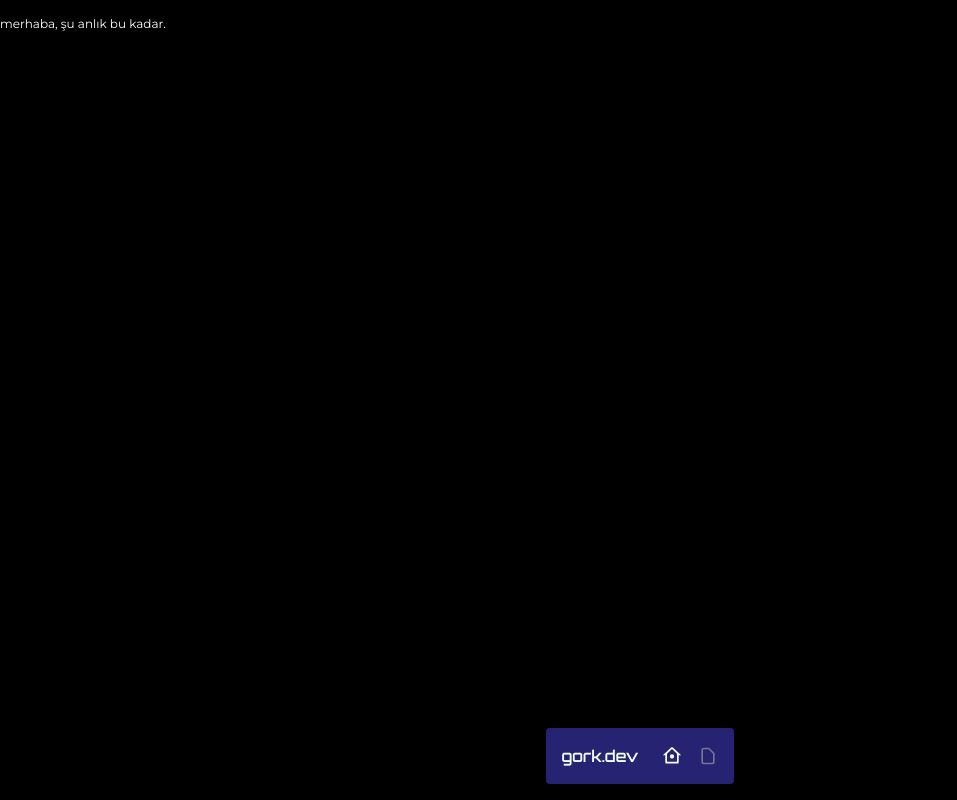
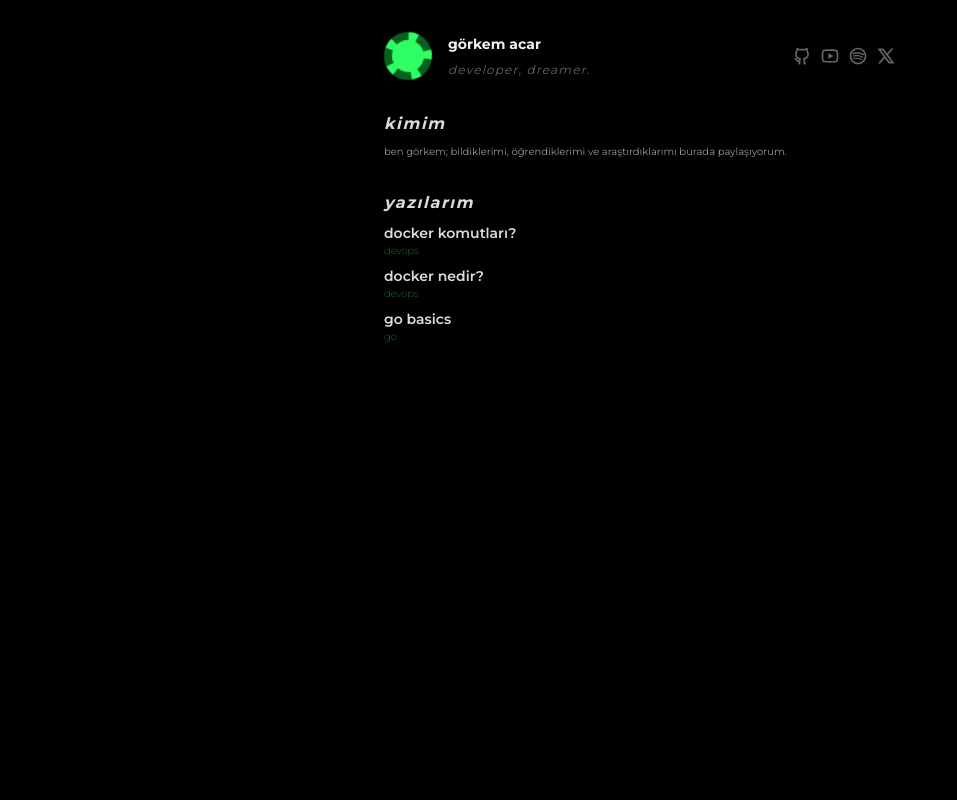
Before and after one commit to gor2em/gorkdev, a Next.js app: page / in a window 1280 px wide. Shown: the whole page, without its empty margins (0-957 px from the left). Built offline with nearby package versions, Linux system fonts and the light colour scheme.

Commit message:
update home

```diff
--- a/src/app/globals.css
+++ b/src/app/globals.css
@@ -33,7 +33,7 @@
   }
 
   body {
-    @apply h-full min-h-screen text-main50 bg-primary;
+    @apply h-full min-h-screen text-main50 bg-primary lowercase;
   }
 
   @import "../styles/themes.css";
--- a/src/app/layout.tsx
+++ b/src/app/layout.tsx
@@ -1,5 +1,5 @@
 import type { Metadata } from "next";
-import { Montserrat, Orbitron } from "next/font/google";
+import { Montserrat } from "next/font/google";
 import "./globals.css";
 
 const montserrat = Montserrat({ subsets: ["latin"] });
@@ -19,13 +19,11 @@ export default function RootLayout({
   return (
     <html lang="en">
       <body className={montserrat.className}>
-
-        <div className="container w-full px-8 pt-0 pt-4 pb-24 mx-auto md:px-0">
-          {children}
+        <div className="max-w-xl mx-auto w-full">
+          <div className="p-8 flex flex-col space-y-8">{children}</div>
         </div>
 
-        <Navbar />
-
+        {/* <Navbar /> */}
       </body>
     </html>
   );
--- a/src/app/page.tsx
+++ b/src/app/page.tsx
@@ -1,10 +1,65 @@
+import {
+  RiTwitterXLine,
+  RiGithubLine,
+  RiYoutubeLine,
+  RiSpotifyLine,
+} from "react-icons/ri";
+
+import getPostMetaData from "@/components/getPostMetaData";
+import PostPreview from "@/components/PostPreview";
+
 const HomePage = () => {
+  const postMetaData = getPostMetaData();
+  const postPreviews = postMetaData.map((post) => (
+    <PostPreview key={post.slug} {...post} />
+  ));
+
   return (
-    <div>
-      <h1 className="text-xs ">
-          merhaba, şu anlık bu kadar.
-      </h1>
-    </div>
+    <>
+      {/* header start */}
+      <div className="flex items-center justify-between">
+        <div className="flex items-center space-x-4">
+          <div className="w-12 h-12 rounded-full bg-primary400 border-8 border-dashed border-primary900 animate-spin" />
+          <div className="flex flex-col text-sm space-y-2">
+            <div className="text-main100 font-bold ">görkem acar</div>
+            <div className="text-main600 text-xs italic tracking-widest">
+              developer, dreamer.
+            </div>
+          </div>
+        </div>
+
+        <div className="flex items-center space-x-2 text-xl text-main600">
+          <RiGithubLine className="hover:cursor-pointer hover:text-main200 transition-all ease-linear duration-300" />
+          <RiYoutubeLine className="hover:cursor-pointer hover:text-main200 transition-all ease-linear duration-300" />
+          <RiSpotifyLine className="hover:cursor-pointer hover:text-main200 transition-all ease-linear duration-300" />
+          <RiTwitterXLine className="hover:cursor-pointer hover:text-main200 transition-all ease-linear duration-300" />
+        </div>
+      </div>
+      {/* header end */}
+
+      {/* about */}
+      <div className="flex flex-col space-y-2">
+        <div className="font-bold text-main200 tracking-widest italic">kimim</div>
+        <p className="text-[10px] text-main400 text-justify">
+          ben görkem; bildiklerimi, öğrendiklerimi ve araştırdıklarımı burada paylaşıyorum.
+        </p>
+      </div>
+      {/* about end */}
+
+      {/* techs */}
+
+      {/* techs end */}
+
+      {/* projects */}
+      {/* projects end */}
+
+      {/* posts */}
+      <div className="flex flex-col space-y-2">
+        <div className="font-bold text-main200 tracking-widest italic">yazılarım</div>
+        {postPreviews}
+      </div>
+      {/* posts end */}
+    </>
   );
 };
 
--- a/src/components/Logo.tsx
+++ b/src/components/Logo.tsx
@@ -14,7 +14,7 @@ const Logo = (props: Logo) => {
   return (
     <Link
       href="/"
-      className={`${orbitron.className} text-primary50`}
+      className={`${orbitron.className} text-main50`}
     >
       gork.dev
     </Link>
--- a/src/components/Navbar.tsx
+++ b/src/components/Navbar.tsx
@@ -14,10 +14,11 @@ const Navbar = () => {
   return (
     <div className="fixed w-full bottom-4">
       <div className="flex items-center justify-center">
-        <div className="flex items-center p-4 space-x-6 rounded backdrop-blur-sm bg-gradient-to-b to-main950 text-main600 bg-indigo-600/50">
+        <div className="flex items-center space-x-4 backdrop-blur-sm text-main600 ">
           <Logo path={pathname} />
+          <Theme />
 
-          <div className="flex items-center space-x-4 ">
+          {/* <div className="flex items-center space-x-4 ">
             {sideList.map(({ icon, path, isActive }, index) => {
               {
                 const CurrentIcon = icon;
@@ -43,8 +44,7 @@ const Navbar = () => {
                 }
               }
             })}
-            {/* <Theme /> */}
-          </div>
+          </div> */}
         </div>
       </div>
     </div>
--- a/src/components/PostPreview.tsx
+++ b/src/components/PostPreview.tsx
@@ -4,18 +4,18 @@ import { PostMetadata } from "./PostMetadata";
 
 const PostPreview = (props: PostMetadata) => {
   return (
-    <div className="py-4 border-b first:pt-0 border-main950 last:border-none">
-      <Link href={`/posts/${props.slug}`} className="text-3xl font-bold">
+    <div className="flexf flex-col">
+      <Link
+        href={`/posts/${props.slug}`}
+        className="text-sm font-semibold text-main200"
+      >
         <h2>{props.title}</h2>
       </Link>
-      <p className="text-xs text-main600">{props.subtitle}</p>
-      <div className="flex items-center space-x-2 text-[10px]">
-
-
-        {props.category && <div className="text-primary400">{props.category}</div>}
-
-        <p className="text-main800">{props.date}</p>
-      </div>
+      {props.category && (
+        <div className="text-primary400 font-thin text-[10px]">
+          {props.category}
+        </div>
+      )}
     </div>
   );
 };
```
